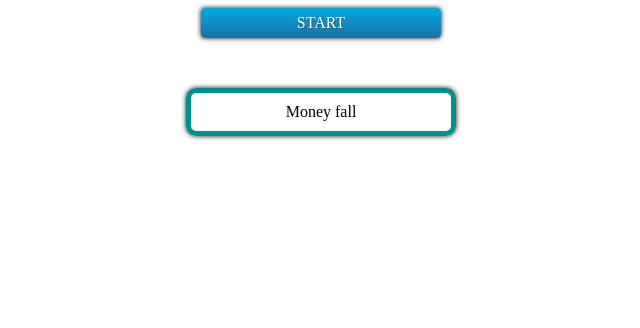
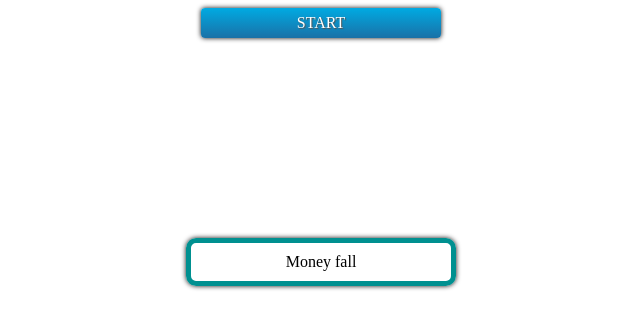
Before and after one commit to chasergit/33_money_fall, a plain HTML site: page index.html in a window 1280 px wide. Shown: the whole page, without its empty margins (319-959 px from the left). Drawn offline with Linux system fonts and the light colour scheme.

Commit message:
Add files via upload

```diff
--- a/index.html
+++ b/index.html
@@ -10,7 +10,7 @@
 <div class="animation_button" onclick="ticket_start=1;this.remove();">START</div>
 
 
-<div style="margin:auto;margin-top:50px;width:240px;padding:10px;text-align:center;border:5px solid #009090;border-radius:10px;box-shadow:0px 0px 5px #0f0f10;">
+<div style="margin:auto;margin-top:200px;width:240px;padding:10px;text-align:center;border:5px solid #009090;border-radius:10px;box-shadow:0px 0px 5px #0f0f10;">
 Money fall
 </div>
 
```
